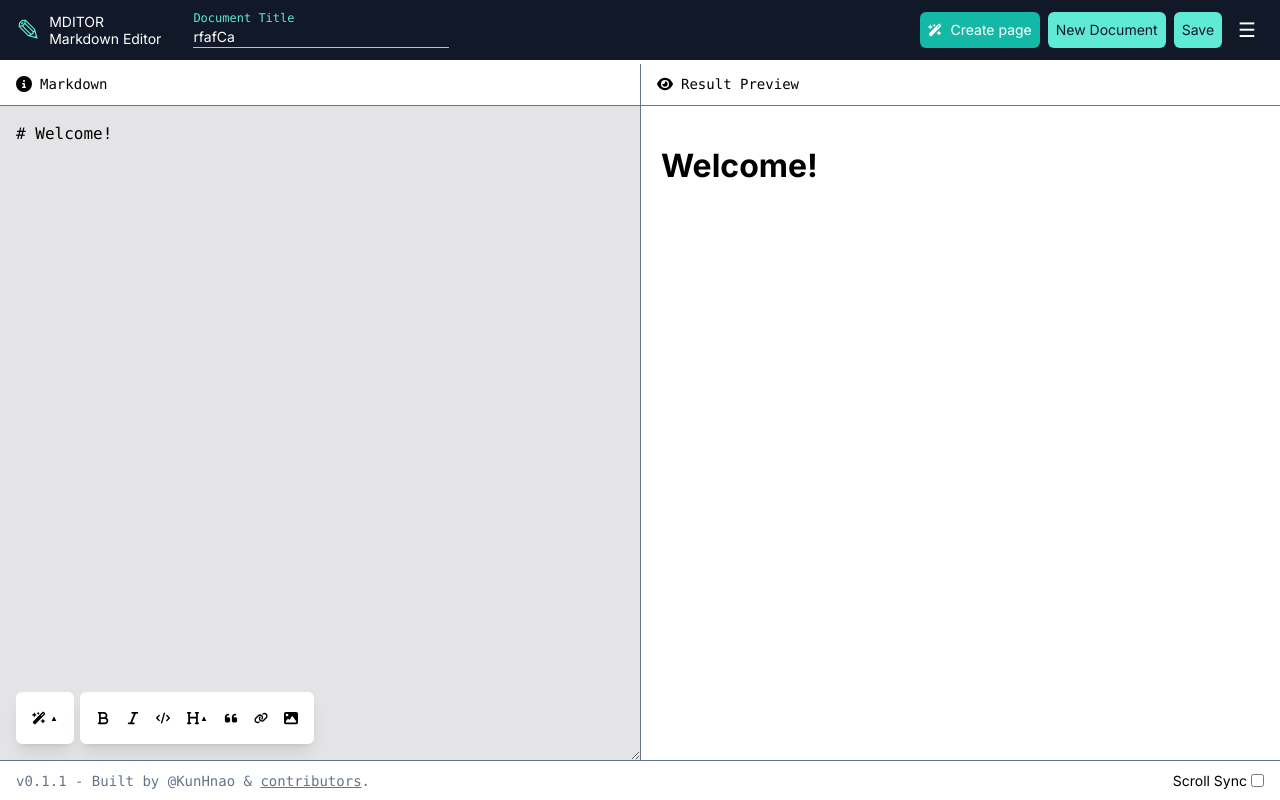
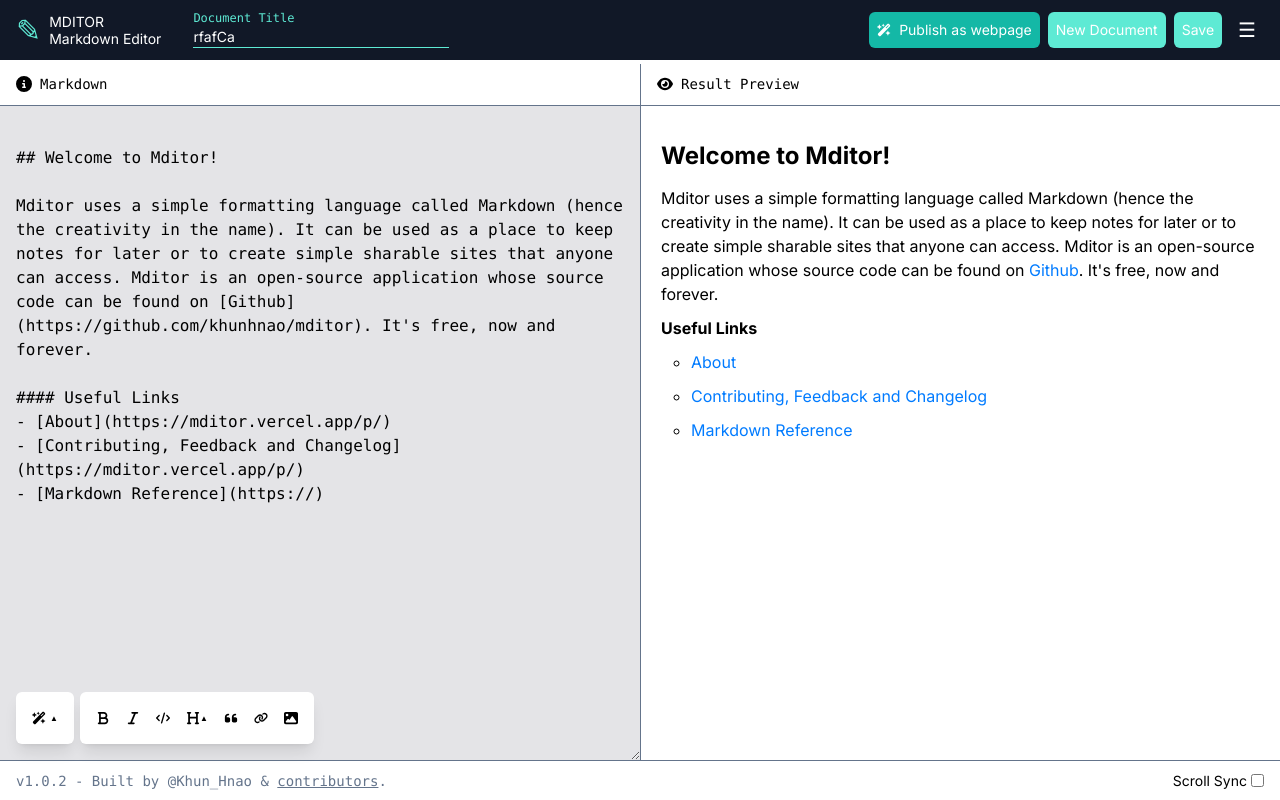
Before and after one commit to aeruo/Mditor, a Next.js app: page / in a window 1280 px wide. Built offline with nearby package versions, Linux system fonts and the light colour scheme.

Commit message:
add starter text; fix sidebar

```diff
--- a/app/p/[slug]/page.tsx
+++ b/app/p/[slug]/page.tsx
@@ -78,7 +78,7 @@
     return (
         <main>
             <ReactMarkdown className="md mb-24">{content}</ReactMarkdown>
-            <span className="font-mono text-slate-500 text-sm">"{title}"<br/>Created by {author} on <a href="https://mditor.vercel.app" className="font-mono underline">mditor.vercel.app</a></span>
+            <span className="font-mono text-slate-500 text-sm">{title}<br/>Created by {author} on <a href="https://mditor.vercel.app" className="font-mono underline">mditor.vercel.app</a></span>
         </main>
     );
 }
--- a/app/page.tsx
+++ b/app/page.tsx
@@ -6,6 +6,7 @@
 import axios, { AxiosResponse } from 'axios';
 import fs from 'fs';
 
+import Starter from '@/templates/starter.js'
 import resumeStarter from '@/templates/resume.js'
 import psaStarter from '@/templates/psa.js'
 import scienceStarter from '@/templates/science-project-report.js'
@@ -56,7 +57,7 @@
     if (localStorageItem) {
       savedDocuments = JSON.parse(localStorageItem);
     } else {
-      const newDocument: Document = { title: generateDocumentName(), content: '# Welcome!' };
+      const newDocument: Document = { title: generateDocumentName(), content: Starter };
       savedDocuments.push(newDocument);
       setCurrentDocumentIndex(0);
       setCustomTitle(newDocument.title);
@@ -255,7 +256,6 @@
       setTheme("default")
       setCreateBtnContent('Create Page')
 
-
       // show url
       setShowPageModal(false)
       setShowSuccessModal(true)
@@ -280,9 +280,9 @@
           </div>
         </div>
         <div className="flex w-fit items-center">
-          <button className="p-2 py-2 text-sm bg-teal-500 rounded-md ml-2 text-white hover:cursor-disabled flex items-center" onClick={(e) => setShowPageModal(true)}> <FaWandMagicSparkles className="mr-2" /> Create page</button>
-          <button className="p-2 py-2 text-sm bg-teal-300 text-gray-900 rounded-md ml-2 hover:bg-teal-400" onClick={handleCreateNewDocument}> New Document</button>
-          <button className="p-2 py-2 text-sm bg-teal-300 text-gray-900 rounded-md ml-2 hover:bg-teal-400" onClick={handleSaveDocument}>{saveButtonText}</button>
+          <button className="p-2 py-2 text-sm bg-teal-500 rounded-md ml-2 text-white hover:cursor-disabled flex items-center" onClick={(e) => setShowPageModal(true)}> <FaWandMagicSparkles className="mr-2" /> Publish as webpage</button>
+          <button className="p-2 py-2 text-sm bg-teal-300 text-white rounded-md ml-2 hover:bg-teal-400" onClick={handleCreateNewDocument}> New Document</button>
+          <button className="p-2 py-2 text-sm bg-teal-300 text-white rounded-md ml-2 hover:bg-teal-400" onClick={handleSaveDocument}>{saveButtonText}</button>
           <button className="p-2 py-0 text-white rounded-md ml-2 text-xl" onClick={toggleShowSidebar}>&#x2630;</button>
         </div>
       </header>
@@ -301,7 +301,6 @@
                 <p className="p-2 rounded-sm font-bold hover:bg-slate-200 text-md" onClick={() => insertTextAtCursor(resumeStarter)}>Resume</p>
                 <p className="p-2 rounded-sm font-bold hover:bg-slate-200 text-md" onClick={() => insertTextAtCursor(psaStarter)}>PSA</p>
                 <p className="p-2 rounded-sm font-bold hover:bg-slate-200 text-md" onClick={() => insertTextAtCursor(scienceStarter)}>Science Project</p>
-                <p className="p-2 rounded-sm font-bold hover:bg-slate-200 text-md" onClick={() => insertTextAtCursor('### Heading')}>Project Documentation</p>
               </div>
             </button>
           </div>
@@ -336,7 +335,7 @@
         </div>
       </main>
       <div className="w-full h-[5vh] border-t border-slate-500 flex items-center justify-between px-4">
-        <p className="text-sm text-slate-500 font-mono">v0.1.1 - Built by @KunHnao & <span className="underline font-mono">contributors</span>.</p>
+        <p className="text-sm text-slate-500 font-mono">v1.0.2 - Built by @Khun_Hnao & <span className="underline font-mono">contributors</span>.</p>
         <div className="w-fit flex">
           <label htmlFor="autoscroll" className="text-sm"> Scroll Sync
             <input type="checkbox" name="autoscroll" id="autoscroll" className="ml-1 relative top-[1px]" onClick={ToggleScrollSync} />
@@ -345,20 +344,19 @@
       </div>
       {showSidebar ? (
         <section className="absolute top-0 right-0 w-[25vw] h-screen bg-gray-800 shadow-2xl py-4 px-8" onClick={toggleShowSidebar}>
-          <div className="flex justify-between items-center mb-5 ">
-            <h1 className="text-xl text-teal-300">&#x2630; Menu</h1>
-            <FaX className="text-sm text-red-500" onClick={toggleShowSidebar} />
+          <div className="flex justify-between items-center mb-5 mt-2">
+            <FaX className="text-sm text-red-500" onClick={toggleShowSidebar}/>
           </div>
           <div className="mb-5">
             <h2 className="text-md text-white border-b mb-2 border-gray-700">Saved Documents</h2>
-            <ul>
+            <div>
               {documents.map((doc, index) => (
-                <li key={index} className="text-sm px-2 border-l my-1 text-white font-light w-full bg-gray-900 py-1 hover:bg-teal-900 flex justify-between items-center cursor-pointer">
+                <p key={index} className="text-sm px-2 border-l text-white w-full bg-gray-900 py-1 hover:bg-teal-900 flex justify-between items-center cursor-pointer">
                   <p onClick={() => handleDocumentClick(index)}>{doc.title}</p>
                   <FaDeleteLeft className="hover:text-red-500 cursor-pointer" onClick={() => handleDeleteDocument(index)} />
-                </li>
+                </p>
               ))}
-            </ul>
+            </div>
           </div>
         </section>
       ) : (<></>)}
--- /dev/null
+++ b/templates/starter.js
@@ -0,0 +1,11 @@
+export default `
+## Welcome to Mditor!
+
+Mditor uses a simple formatting language called Markdown (hence the creativity in the name). It can be used as a place to keep notes for later or to create simple sharable sites that anyone can access. Mditor is an open-source application whose source code can be found on [Github](https://github.com/khunhnao/mditor). It's free, now and forever.
+
+#### Useful Links
+- [About](https://mditor.vercel.app/p/)
+- [Contributing, Feedback and Changelog](https://mditor.vercel.app/p/)
+- [Markdown Reference](https://)
+
+`
```
